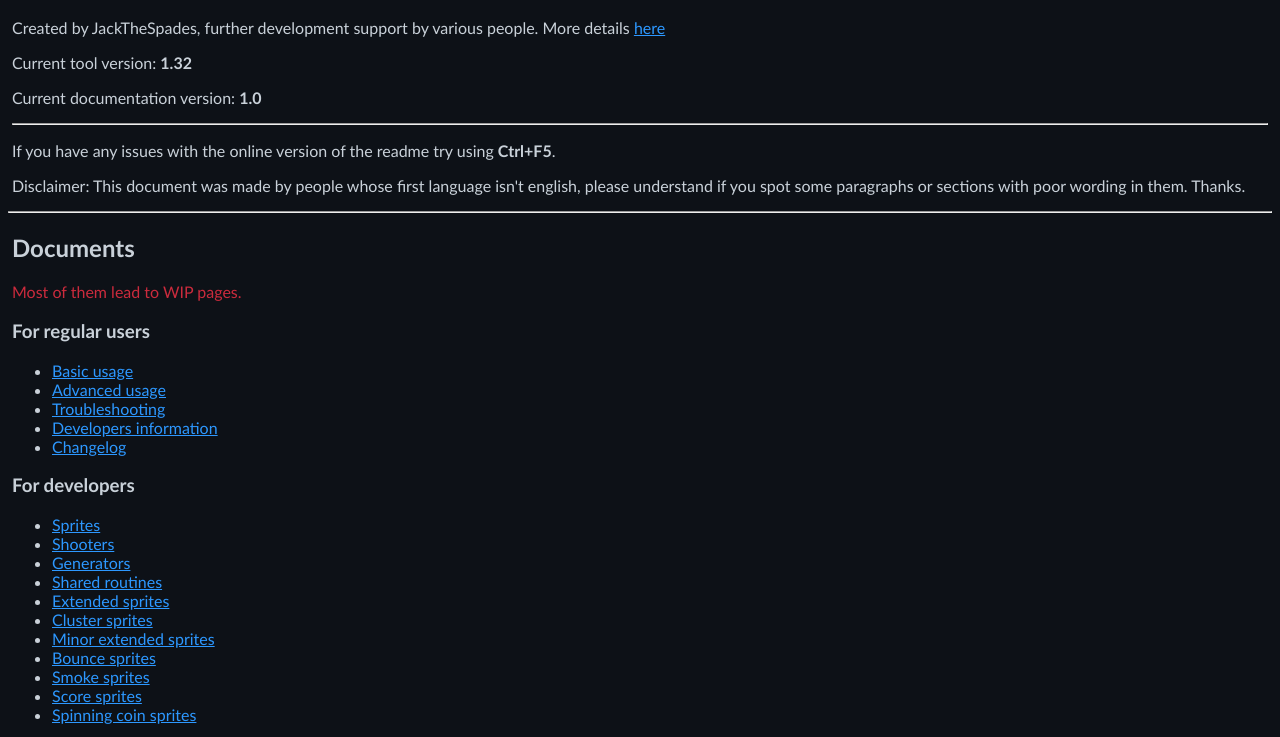
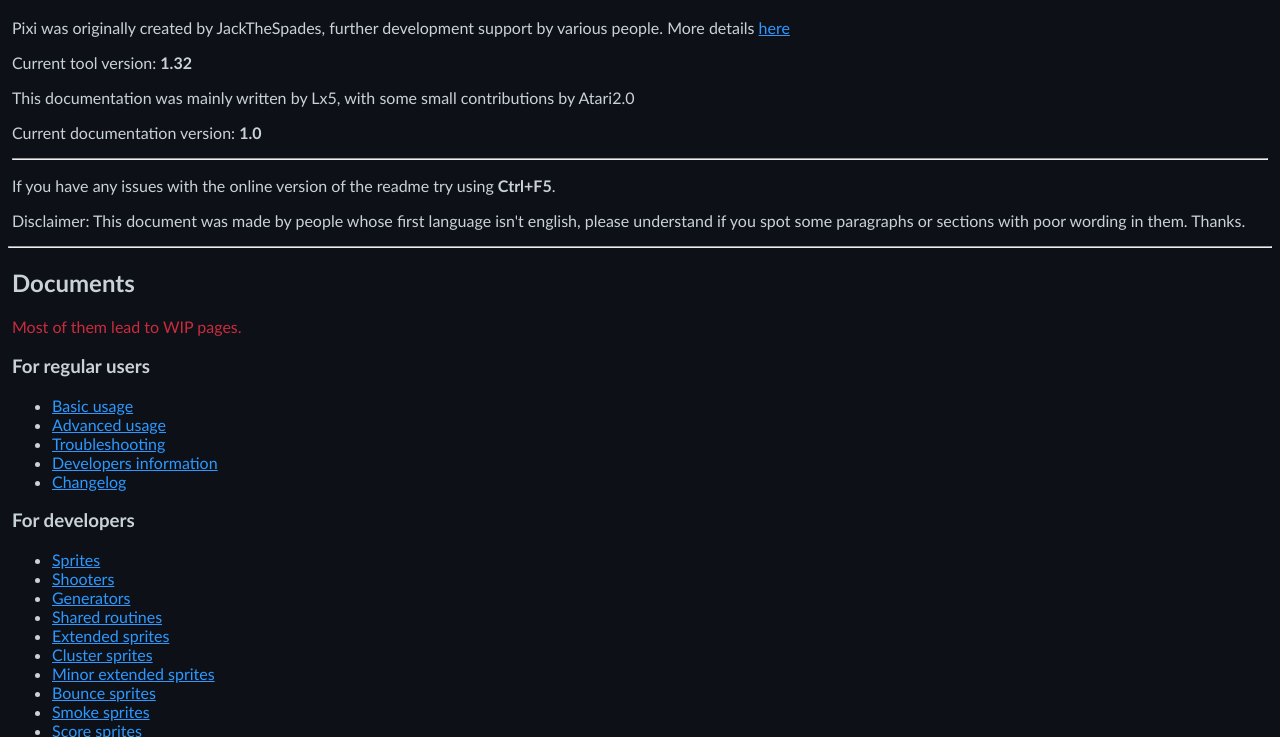
Before and after one commit to Atari2/pixi-documentation, a plain HTML site: page index.html in a window 1280 px wide. Shown: the part 50-787 px from the top of the page. Drawn offline with Linux system fonts and the light colour scheme.

Commit message:
Add information specifically about who made the documentation.

```diff
--- a/index.html
+++ b/index.html
@@ -11,8 +11,9 @@
 <body>
     <div id="top">
         <h1>PIXI Documentation</h1>
-        <p>Created by JackTheSpades, further development support by various people. More details <a href="#credits">here</a></p>
+        <p>Pixi was originally created by JackTheSpades, further development support by various people. More details <a href="#credits">here</a></p>
         <p>Current tool version: <b>1.32</b></p>
+        <p>This documentation was mainly written by Lx5, with some small contributions by Atari2.0</p>
         <p>Current documentation version: <b>1.0</b></p>
         <hr>
         <p>If you have any issues with the online version of the readme try using <b>Ctrl+F5</b>.</p>
```
